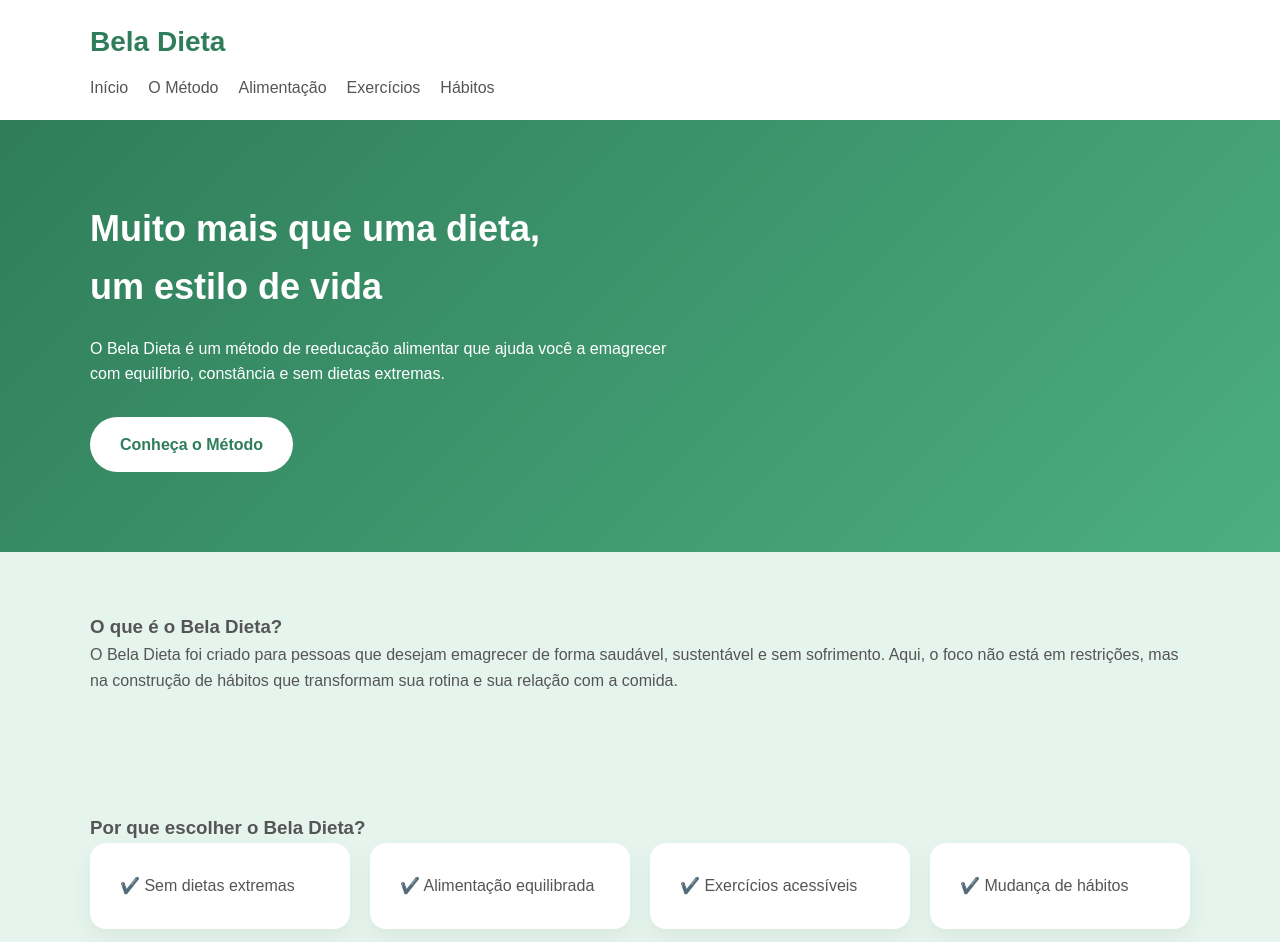
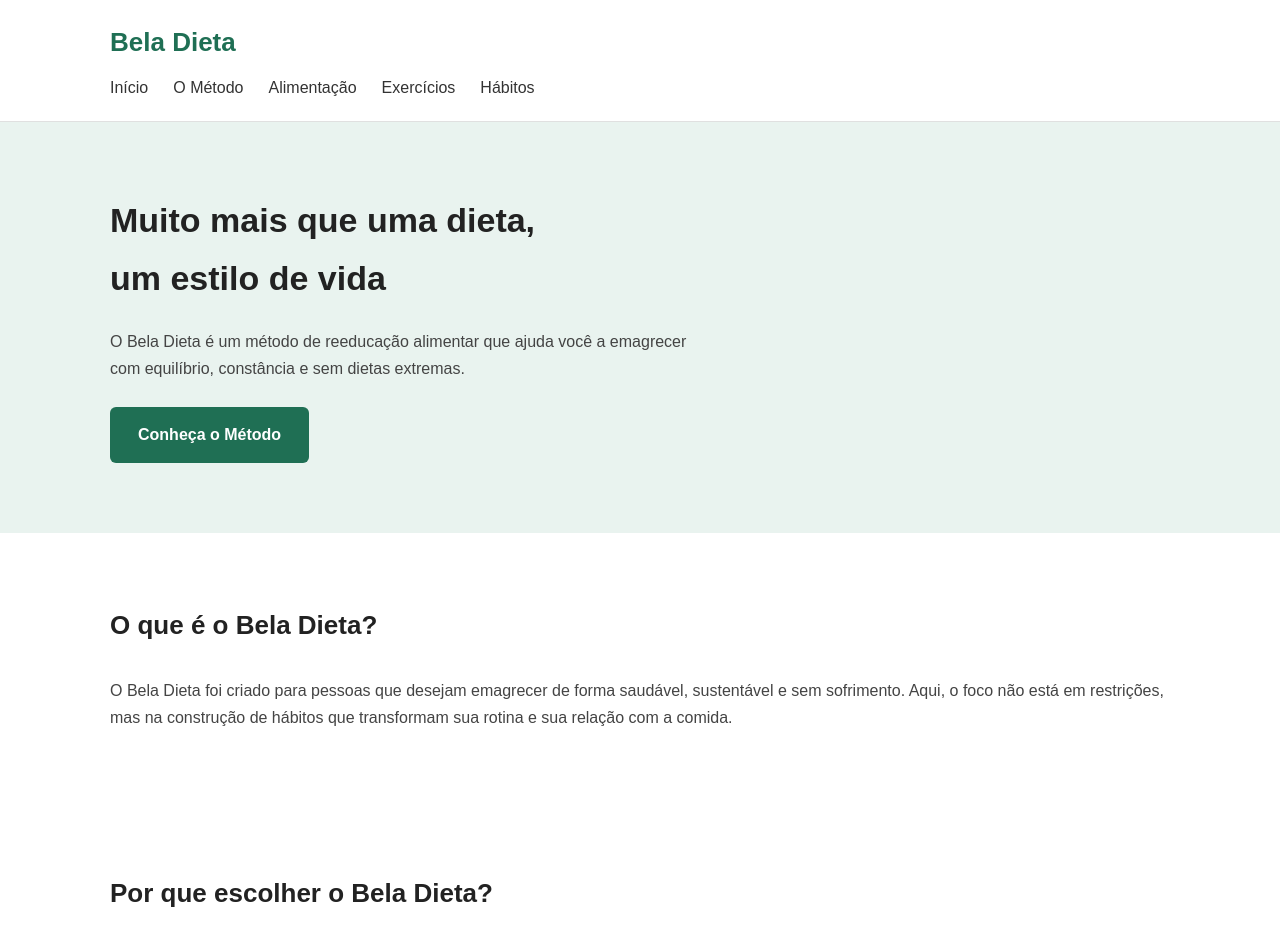
Before and after one commit to BelaGuimaraes/BelaGuimaraes.github.io, a plain HTML site: page index.html in a window 1280 px wide. Shown: the top 942 px of the page. Drawn offline with Linux system fonts and the light colour scheme.

Commit message:
Refactor CSS styles for consistency and clarity

```diff
--- a/style.css
+++ b/style.css
@@ -1,56 +1,49 @@
-/* RESET */
 * {
   margin: 0;
   padding: 0;
   box-sizing: border-box;
-  font-family: 'Arial', sans-serif;
+  font-family: Arial, Helvetica, sans-serif;
 }
 
-/* CORES */
 :root {
-  --verde: #2f7d5a;
-  --verde-claro: #e6f4ee;
-  --cinza: #555;
-  --branco: #ffffff;
+  --verde: #1f6f54;
+  --verde-claro: #e9f3ef;
+  --cinza: #444;
 }
 
-/* BODY */
 body {
-  background-color: var(--verde-claro);
+  background: #ffffff;
   color: var(--cinza);
-  line-height: 1.6;
+  line-height: 1.7;
 }
 
-/* CONTAINER */
 .container {
-  width: 90%;
   max-width: 1100px;
   margin: auto;
+  padding: 0 20px;
 }
 
 /* HEADER */
 .header {
-  background: var(--branco);
+  border-bottom: 1px solid #e0e0e0;
   padding: 20px 0;
-  box-shadow: 0 2px 10px rgba(0,0,0,0.05);
 }
 
 .logo {
   color: var(--verde);
-  font-size: 28px;
+  font-size: 26px;
   font-weight: bold;
 }
 
-/* MENU */
 .nav {
+  margin-top: 10px;
   display: flex;
-  gap: 20px;
-  margin-top: 10px;
+  gap: 25px;
 }
 
 .nav a {
   text-decoration: none;
-  color: var(--cinza);
+  color: #333;
   font-weight: 500;
 }
 
@@ -60,60 +53,61 @@ body {
 
 /* HERO */
 .hero {
-  background: linear-gradient(135deg, #2f7d5a, #4caf80);
-  color: var(--branco);
-  padding: 80px 0;
+  padding: 70px 0;
+  background: var(--verde-claro);
 }
 
 .hero h2 {
-  font-size: 36px;
+  font-size: 34px;
   margin-bottom: 20px;
+  color: #222;
 }
 
 .hero p {
   max-width: 600px;
-  margin-bottom: 30px;
-}
-
-/* BOTÃO */
-.btn {
-  background: var(--branco);
-  color: var(--verde);
-  padding: 15px 30px;
-  border-radius: 30px;
-  text-decoration: none;
-  font-weight: bold;
-  display: inline-block;
-}
-
-.btn:hover {
-  background: #dff1e9;
 }
 
 /* SEÇÕES */
 section {
-  padding: 60px 0;
+  padding: 70px 0;
+}
+
+section h3 {
+  font-size: 26px;
+  margin-bottom: 30px;
+  color: #222;
 }
 
 /* CARDS */
 .cards {
   display: grid;
-  grid-template-columns: repeat(auto-fit, minmax(250px, 1fr));
-  gap: 20px;
+  grid-template-columns: repeat(auto-fit, minmax(280px, 1fr));
+  gap: 30px;
 }
 
 .card {
-  background: var(--branco);
+  border: 1px solid #e0e0e0;
   padding: 30px;
-  border-radius: 16px;
-  box-shadow: 0 10px 25px rgba(0,0,0,0.05);
+  border-radius: 10px;
+}
+
+/* BOTÃO */
+.btn {
+  display: inline-block;
+  margin-top: 25px;
+  background: var(--verde);
+  color: white;
+  padding: 14px 28px;
+  border-radius: 6px;
+  text-decoration: none;
+  font-weight: bold;
 }
 
 /* FOOTER */
 footer {
-  background: var(--verde);
-  color: var(--branco);
+  background: #f6f6f6;
   text-align: center;
-  padding: 20px;
-  margin-top: 40px;
+  padding: 30px;
+  margin-top: 50px;
+  font-size: 14px;
 }
```
